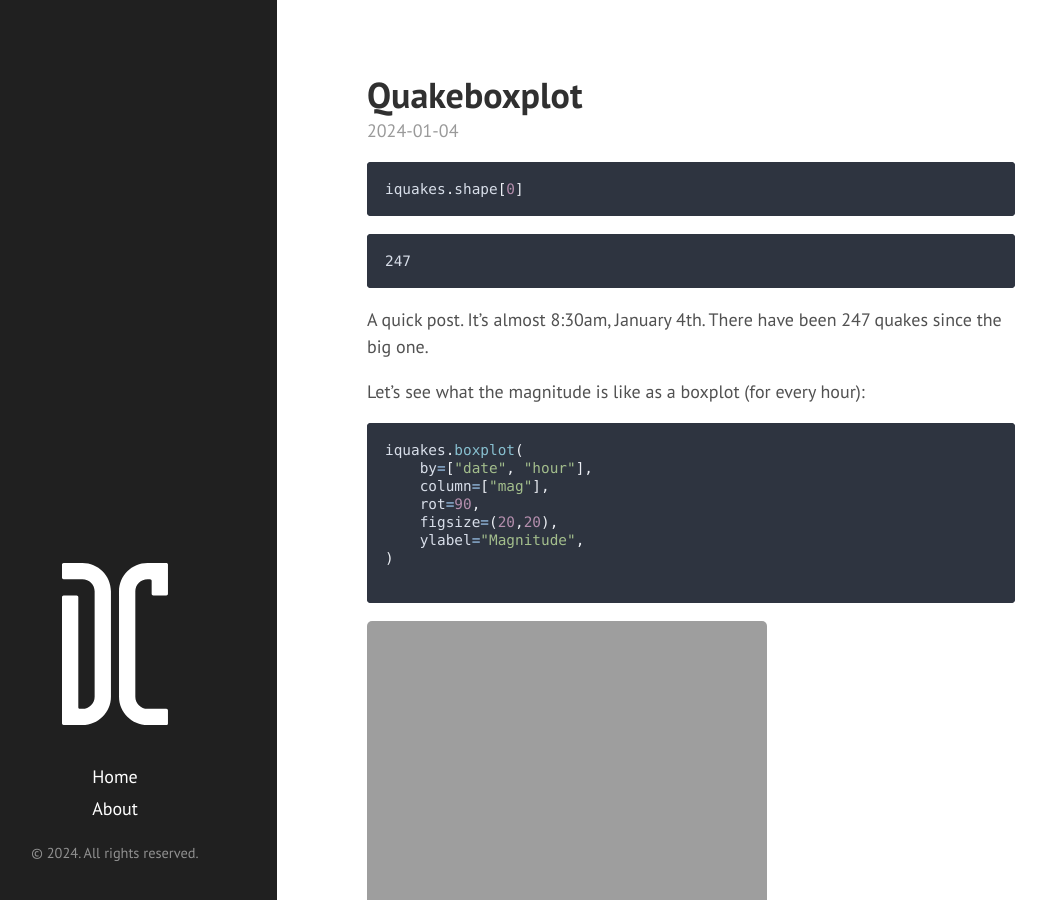
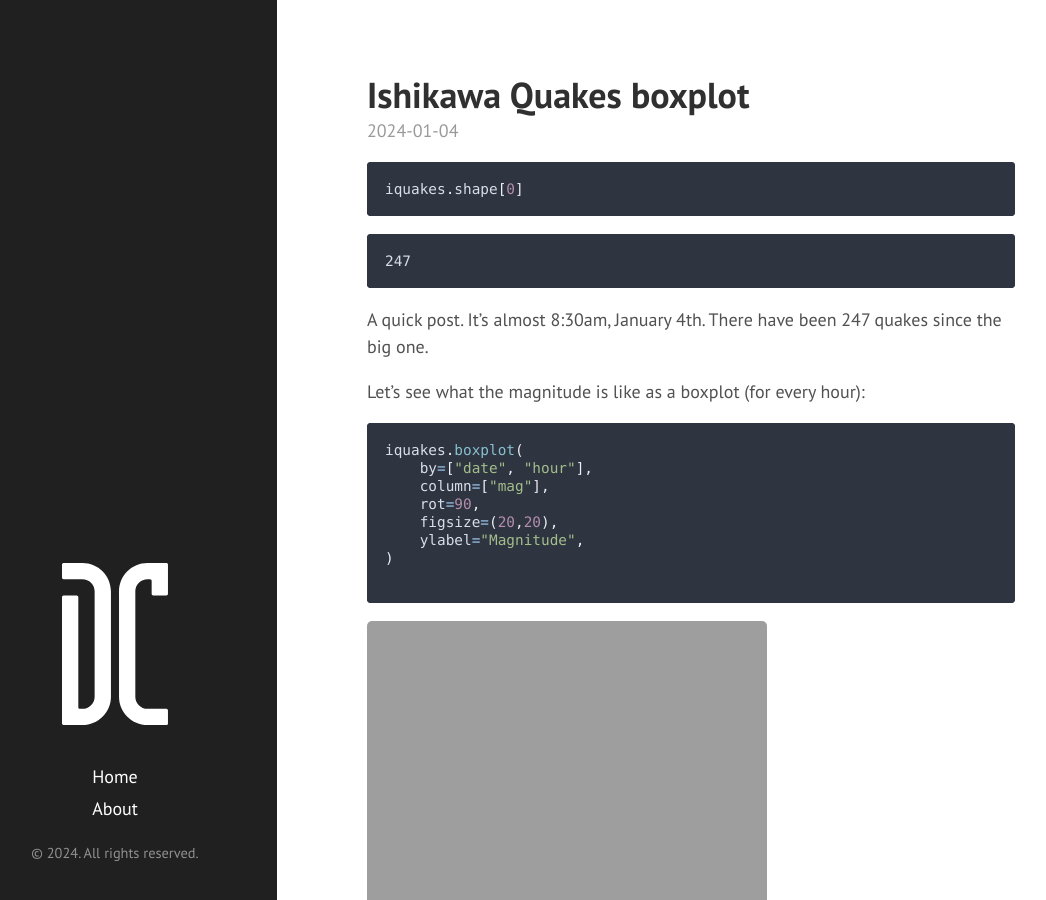
Before and after one commit to 1dancook/1dancook.github.io, a Jekyll site: the page built from index.html, in a window 1280 px wide and 900 px high. Shown: the whole window, without its empty margins (47-1093 px from the left). Built offline with Jekyll 4.4.1, drawn with Linux system fonts in a browser that asks for light colours; the list of posts is cut into pages by our own code.

Commit message:
fix heading

````diff
--- a/_posts/2024-01-04-quakeboxplot.md
+++ b/_posts/2024-01-04-quakeboxplot.md
@@ -1,3 +1,7 @@
+---
+title: Ishikawa Quakes boxplot
+layout: post
+---
 
 ```python
 iquakes.shape[0]
````
